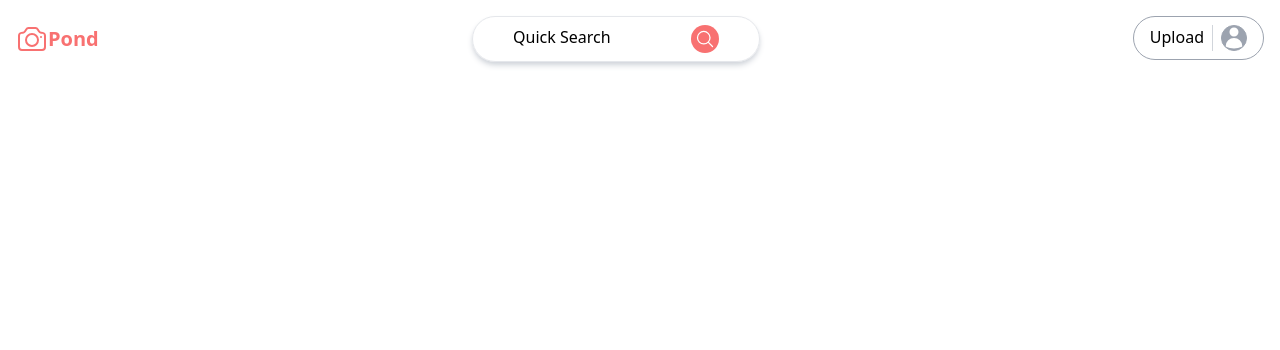
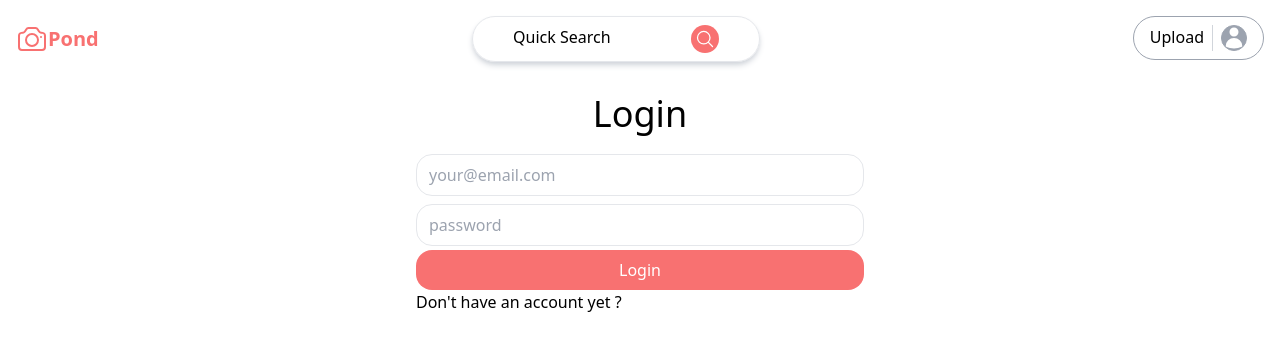
Before and after one commit to danielknight261/Pond-Project, a Next.js app in the folder client/: page /LoginPage in a window 1280 px wide. Shown: the top 350 px of the page. Built offline with nearby package versions, Linux system fonts and the light colour scheme.

Commit message:
final day commit

```diff
--- a/client/pages/LoginPage.js
+++ b/client/pages/LoginPage.js
@@ -1,8 +1,19 @@
 import React from 'react'
+import Link from 'next/link';
+import Register from './Register'
 
 const LoginPage = () => {
   return (
-    <div>
+    <div className="mt-4 ">
+    <h1 className="text-4xl text-center mb-4">Login</h1>
+    <form className="max-w-md mx-auto">
+      <input className="p-2" type="email" placeholder="your@email.com" />
+      <input className="p-2" type="password" placeholder="password" />
+      <button className="bg-red-400 p-2 w-full text-white rounded-2xl">Login</button>
+      <Link href="Register">
+      <div>Don't have an account yet ?</div>
+      </Link>
+    </form>
 
     </div>
   )
--- /dev/null
+++ b/client/pages/Register.js
@@ -0,0 +1,11 @@
+import React from 'react'
+
+const Register = () => {
+  return (
+    <div>
+      Register Page
+    </div>
+  )
+}
+
+export default Register
--- a/client/styles/globals.css
+++ b/client/styles/globals.css
@@ -1,3 +1,14 @@
 @tailwind base;
 @tailwind components;
 @tailwind utilities;
+
+input[type="text"], input[type="password"], input[type="email"] {
+    @apply w-full border my-1 px-3 rounded-2xl;
+}
+button{
+    @apply bg-gray-300;
+}
+/* button.primary{
+    @apply  background-color: #f87171;
+
+} */
```
